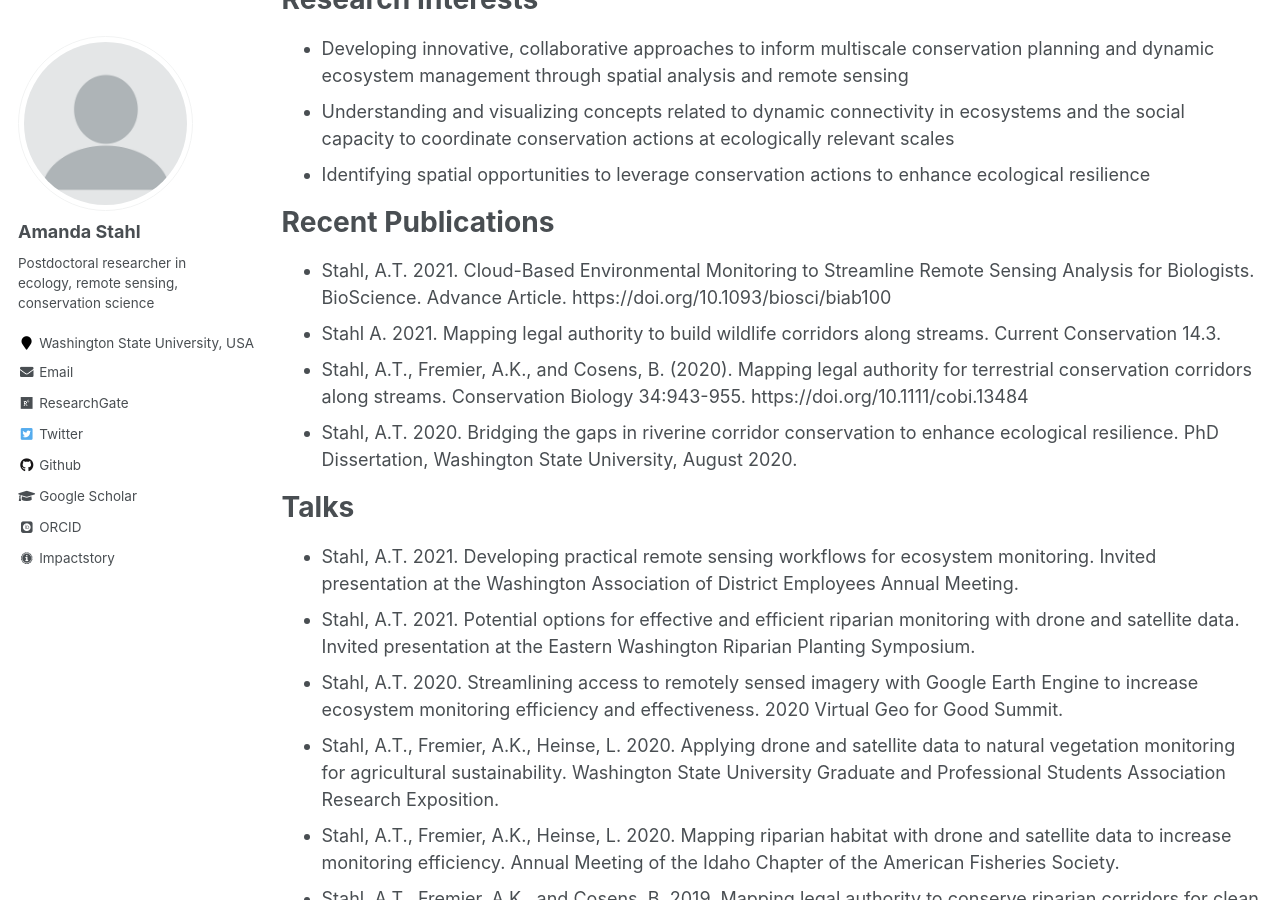
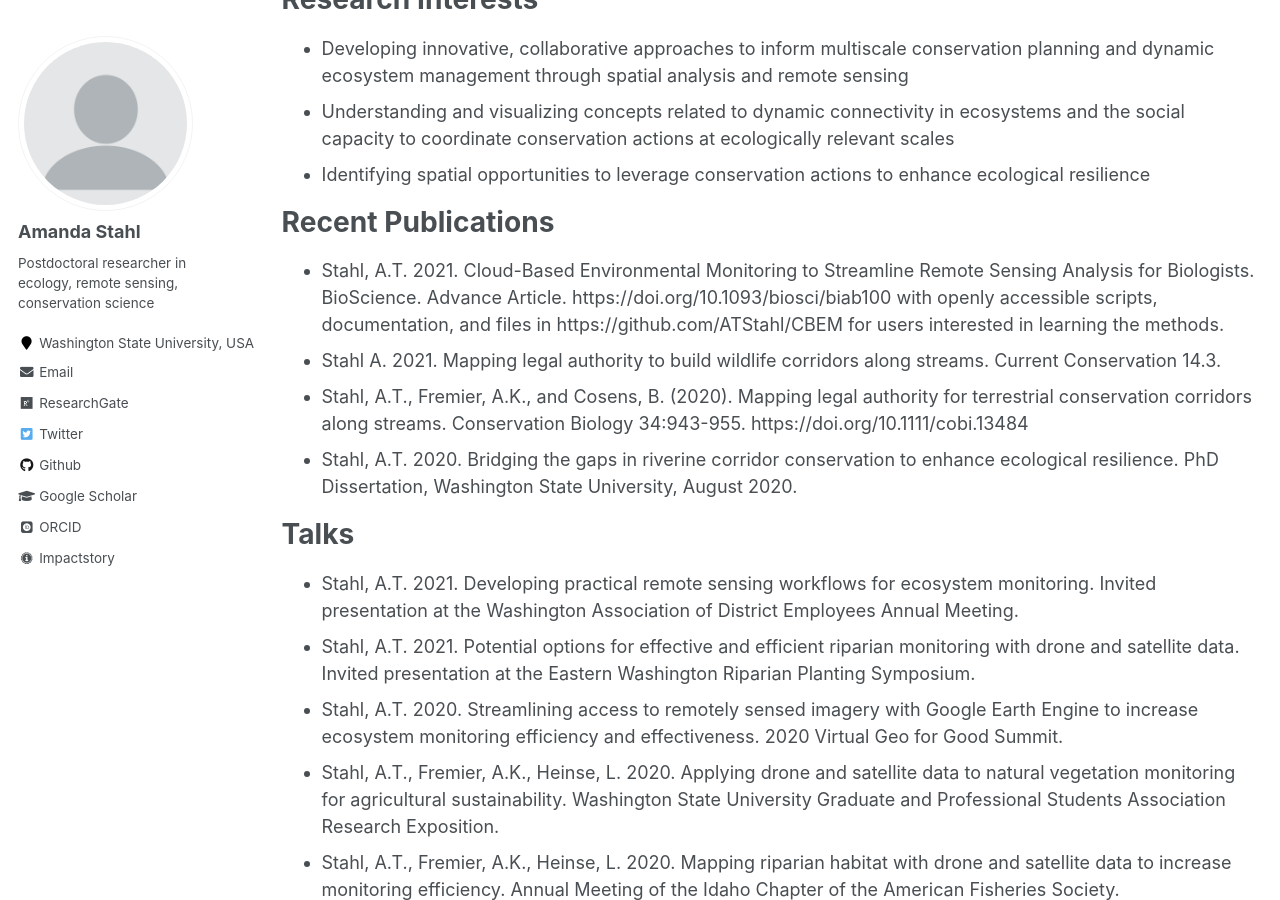
Before and after one commit to ATStahl/ATSpages, a Jekyll site: the page built from _pages/cv.md, in a window 1280 px wide and 900 px high, scrolled down 776 px. Built offline with Jekyll 4.4.1, drawn with Linux system fonts in a browser that asks for light colours; some web fonts are replaced.

Commit message:
Update cv.md
added link to CBEM repository

```diff
--- a/_pages/cv.md
+++ b/_pages/cv.md
@@ -37,7 +37,7 @@ Research Interests
 
 Recent Publications
 ======
-* Stahl, A.T. 2021. Cloud-Based Environmental Monitoring to Streamline Remote Sensing Analysis for Biologists. BioScience. Advance Article. https://doi.org/10.1093/biosci/biab100
+* Stahl, A.T. 2021. Cloud-Based Environmental Monitoring to Streamline Remote Sensing Analysis for Biologists. BioScience. Advance Article. https://doi.org/10.1093/biosci/biab100 with openly accessible scripts, documentation, and files in https://github.com/ATStahl/CBEM for users interested in learning the methods.
 * Stahl A. 2021. Mapping legal authority to build wildlife corridors along streams. Current Conservation 14.3.
 * Stahl, A.T., Fremier, A.K., and Cosens, B. (2020). Mapping legal authority for terrestrial conservation corridors along streams. Conservation Biology 34:943-955. https://doi.org/10.1111/cobi.13484
 * Stahl, A.T. 2020. Bridging the gaps in riverine corridor conservation to enhance ecological resilience. PhD Dissertation, Washington State University, August 2020.
```
